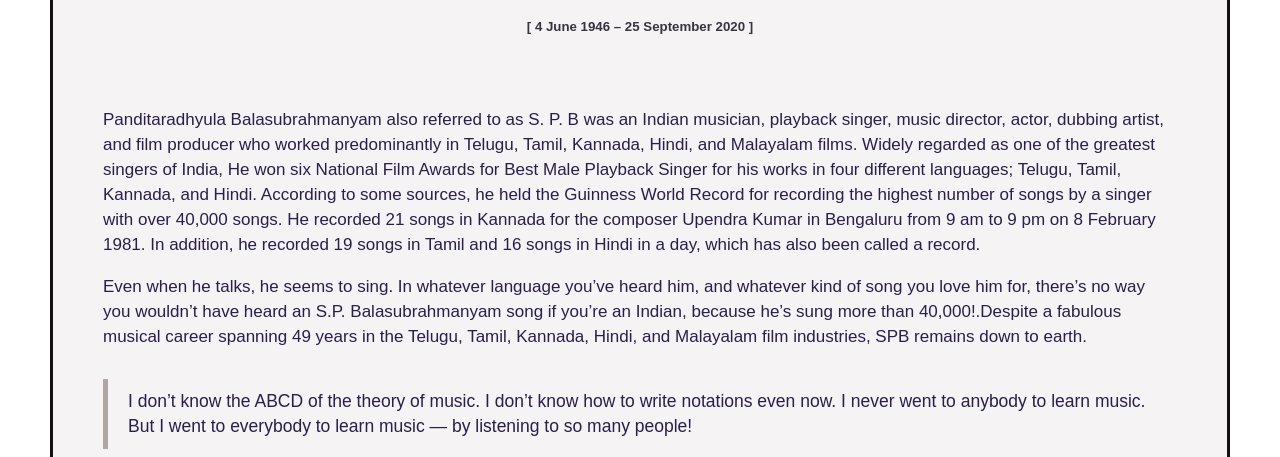
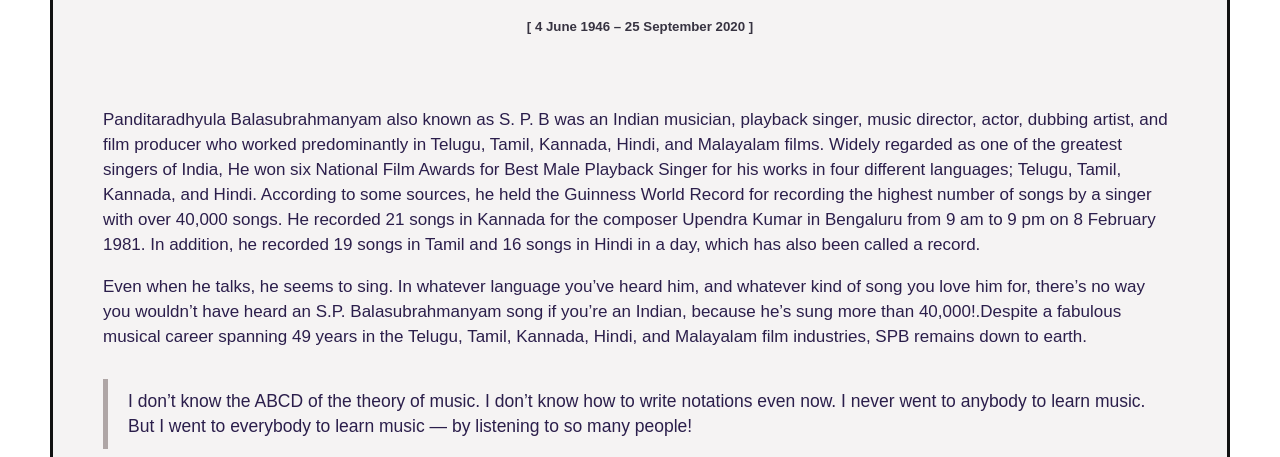
Before and after one commit to darshanr27/SPB-tribute-page, a plain HTML site: page index.html in a window 1280 px wide. Shown: the part 705-1162 px from the top of the page. Drawn offline with Linux system fonts and the light colour scheme; a web font is replaced by a local one.

Commit message:
Content updated

```diff
--- a/index.html
+++ b/index.html
@@ -29,7 +29,7 @@
     <!-- About SPB, Songs, Movies and Awards-->
     <div class="info-container">
       <div class="about">
-        <p>Panditaradhyula Balasubrahmanyam also referred to as S. P. B was an Indian musician, playback
+        <p>Panditaradhyula Balasubrahmanyam also known as S. P. B was an Indian musician, playback
           singer, music director, actor, dubbing artist, and film producer who worked predominantly in Telugu, Tamil,
           Kannada, Hindi, and Malayalam films. Widely regarded as one of the greatest singers of India, He won six
           National Film Awards for Best Male Playback Singer for his works in four different languages; Telugu, Tamil,
```
